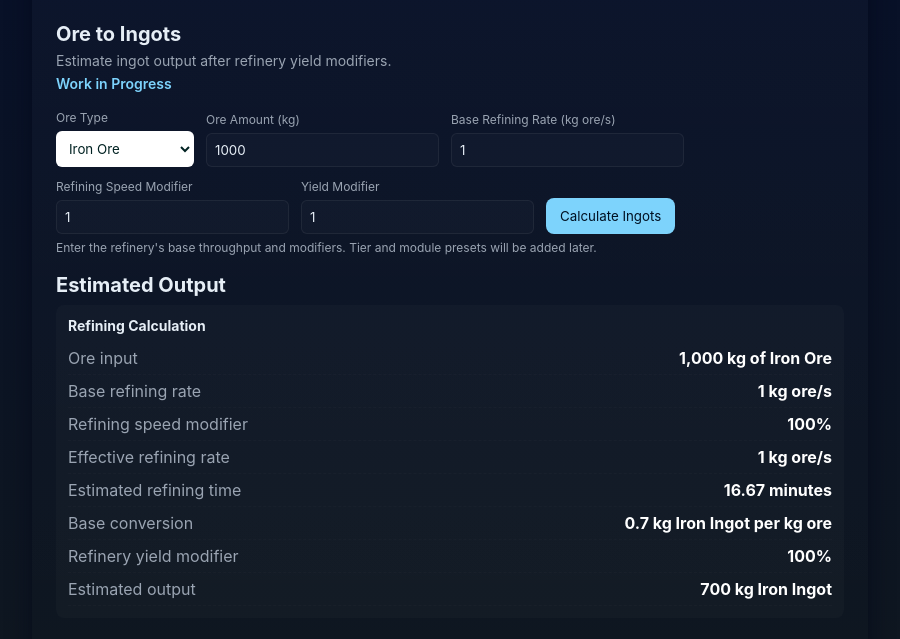
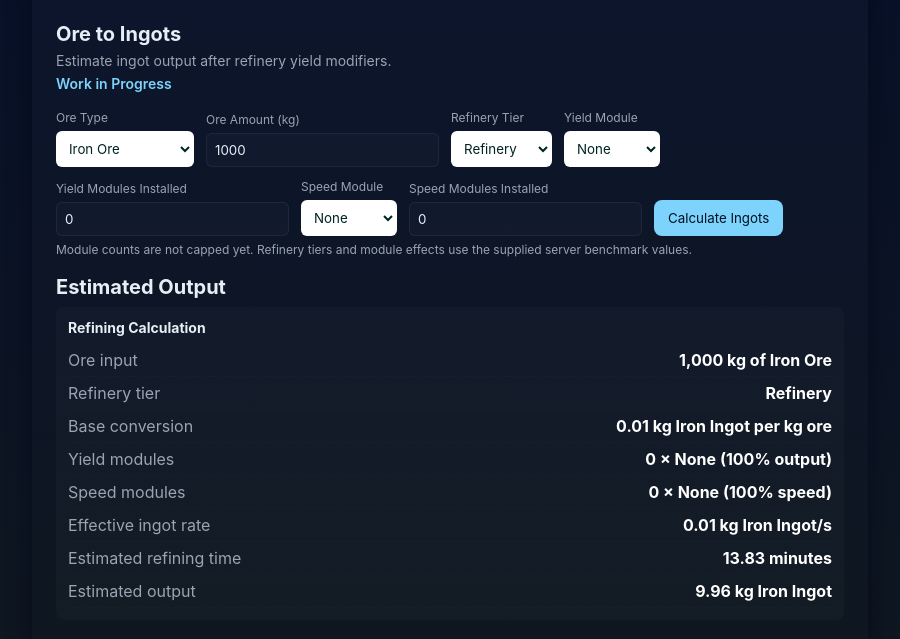
Before and after one commit to Triton0001/SI-Companion, an Electron app: page index.html in a window 900 px wide. Both pictures are taken after a click on the tab "Ore to Ingots". Shown: the part 107-746 px from the top of the page. Drawn offline with Linux system fonts and the light colour scheme.

Commit message:
Add refinery tier and module presets

```diff
--- a/index.html
+++ b/index.html
@@ -61,26 +61,34 @@
           <input id="ore-amount" type="number" min="0" step="any" value="1000">
         </div>
         <div class="field">
-          <label for="base-rate">Base Refining Rate (kg ore/s)</label>
-          <input id="base-rate" type="number" min="0" step="any" value="1">
+          <label for="refinery-tier">Refinery Tier</label>
+          <select id="refinery-tier"></select>
         </div>
         <div class="field">
-          <label for="speed-modifier">Refining Speed Modifier</label>
-          <input id="speed-modifier" type="number" min="0" step="0.01" value="1">
+          <label for="yield-module">Yield Module</label>
+          <select id="yield-module"></select>
         </div>
         <div class="field">
-          <label for="yield-modifier">Yield Modifier</label>
-          <input id="yield-modifier" type="number" min="0" step="0.01" value="1">
+          <label for="yield-count">Yield Modules Installed</label>
+          <input id="yield-count" type="number" min="0" step="1" value="0">
+        </div>
+        <div class="field">
+          <label for="speed-module">Speed Module</label>
+          <select id="speed-module"></select>
+        </div>
+        <div class="field">
+          <label for="speed-count">Speed Modules Installed</label>
+          <input id="speed-count" type="number" min="0" step="1" value="0">
         </div>
         <button id="ore-calc">Calculate Ingots</button>
       </div>
-      <p class="input-note">Enter the refinery's base throughput and modifiers. Tier and module presets will be added later.</p>
+      <p class="input-note">Module counts are not capped yet. Refinery tiers and module effects use the supplied server benchmark values.</p>
       <section id="ore-results">
         <h2>Estimated Output</h2>
         <div id="ore-output" aria-live="polite"></div>
       </section>
     </section>
   </main>
-  <script src="script.js?v=3"></script>
+  <script src="script.js?v=4"></script>
 </body>
 </html>
--- a/script.js
+++ b/script.js
@@ -44,6 +44,29 @@ const oreDefs = {
   'Gold Ore': { ingot: 'Gold Ingot', baseYield: 0.01 },
   'Platinum Ore': { ingot: 'Platinum Ingot', baseYield: 0.005 },
   'Uranium Ore': { ingot: 'Uranium Ingot', baseYield: 0.007 }
+}
+
+const refineryDefs = {
+  Refinery: { ingotsPerOre: 0.00996, ingotsPerSecond: 0.012, powerMw: 0.56, reactorCost: 0.01 },
+  Enhanced: { ingotsPerOre: 0.01045, ingotsPerSecond: 0.022, powerMw: 0.98, reactorCost: 0.0105 },
+  Proficient: { ingotsPerOre: 0.011, ingotsPerSecond: 0.041, powerMw: 1.72, reactorCost: 0.011 },
+  Elite: { ingotsPerOre: 0.01199, ingotsPerSecond: 0.079, powerMw: 3, reactorCost: 0.012 },
+  Prosonic: { ingotsPerOre: 0.01301, ingotsPerSecond: 0.2, powerMw: 300, reactorCost: 0.013 },
+  Tellurium: { ingotsPerOre: 0.01403, ingotsPerSecond: 0.342, powerMw: 400, reactorCost: 0.014 }
+}
+
+const yieldModuleDefs = {
+  None: 1,
+  Regular: 1.091,
+  Prosonic: 1.133,
+  Tellurium: 1.212
+}
+
+const speedModuleDefs = {
+  None: 0,
+  Regular: 0.5,
+  Prosonic: 1.65,
+  Tellurium: 1.95
 }
 
 function formatNumber(n){
@@ -184,32 +207,45 @@ Object.keys(oreDefs).forEach(name => {
   oreSelect.appendChild(option)
 })
 
-const baseRateInput = document.getElementById('base-rate')
-const speedModifierInput = document.getElementById('speed-modifier')
-const yieldModifierInput = document.getElementById('yield-modifier')
+function populateSelect(selectId, values) {
+  const select = document.getElementById(selectId)
+  Object.keys(values).forEach(name => {
+    const option = document.createElement('option')
+    option.value = name
+    option.textContent = name
+    select.appendChild(option)
+  })
+  return select
+}
+
+const refineryTierSelect = populateSelect('refinery-tier', refineryDefs)
+const yieldModuleSelect = populateSelect('yield-module', yieldModuleDefs)
+const speedModuleSelect = populateSelect('speed-module', speedModuleDefs)
 
 document.getElementById('ore-calc').addEventListener('click', () => {
   const oreName = oreSelect.value
   const ore = oreDefs[oreName]
+  const refinery = refineryDefs[refineryTierSelect.value]
   const amount = Math.max(0, Number(document.getElementById('ore-amount').value) || 0)
-  const baseRate = Math.max(0, Number(baseRateInput.value) || 0)
-  const speedModifier = Math.max(0, Number(speedModifierInput.value) || 0)
-  const modifier = Math.max(0, Number(yieldModifierInput.value) || 0)
+  const yieldCount = Math.max(0, Math.floor(Number(document.getElementById('yield-count').value) || 0))
+  const speedCount = Math.max(0, Math.floor(Number(document.getElementById('speed-count').value) || 0))
+  const yieldMultiplier = yieldModuleDefs[yieldModuleSelect.value] ** yieldCount
+  const speedMultiplier = 1 + (speedModuleDefs[speedModuleSelect.value] * speedCount)
   const output = document.getElementById('ore-output')
-  const ingots = amount * ore.baseYield * modifier
-  const effectiveRate = baseRate * speedModifier
-  const refiningSeconds = effectiveRate > 0 ? amount / effectiveRate : null
+  const ingots = amount * refinery.ingotsPerOre * yieldMultiplier
+  const effectiveRate = refinery.ingotsPerSecond * yieldMultiplier * speedMultiplier
+  const refiningSeconds = amount * refinery.ingotsPerOre / (refinery.ingotsPerSecond * speedMultiplier)
 
   output.innerHTML = ''
   const frag = document.createDocumentFragment()
   addSection(frag, 'Refining Calculation', [
     ['Ore input', `${formatNumber(amount)} kg of ${oreName}`],
-    ['Base refining rate', `${formatNumber(baseRate)} kg ore/s`],
-    ['Refining speed modifier', `${formatNumber(speedModifier * 100)}%`],
-    ['Effective refining rate', `${formatNumber(effectiveRate)} kg ore/s`],
-    ['Estimated refining time', refiningSeconds === null ? 'Enter a speed above 0' : formatDuration(refiningSeconds)],
-    ['Base conversion', `${formatNumber(ore.baseYield)} kg ${ore.ingot} per kg ore`],
-    ['Refinery yield modifier', `${formatNumber(modifier * 100)}%`],
+    ['Refinery tier', refineryTierSelect.value],
+    ['Base conversion', `${formatNumber(refinery.ingotsPerOre)} kg ${ore.ingot} per kg ore`],
+    ['Yield modules', `${yieldCount} × ${yieldModuleSelect.value} (${formatNumber(yieldMultiplier * 100)}% output)`],
+    ['Speed modules', `${speedCount} × ${speedModuleSelect.value} (${formatNumber(speedMultiplier * 100)}% speed)`],
+    ['Effective ingot rate', `${formatNumber(effectiveRate)} kg ${ore.ingot}/s`],
+    ['Estimated refining time', formatDuration(refiningSeconds)],
     ['Estimated output', `${formatNumber(ingots)} kg ${ore.ingot}`]
   ])
   output.appendChild(frag)
```
